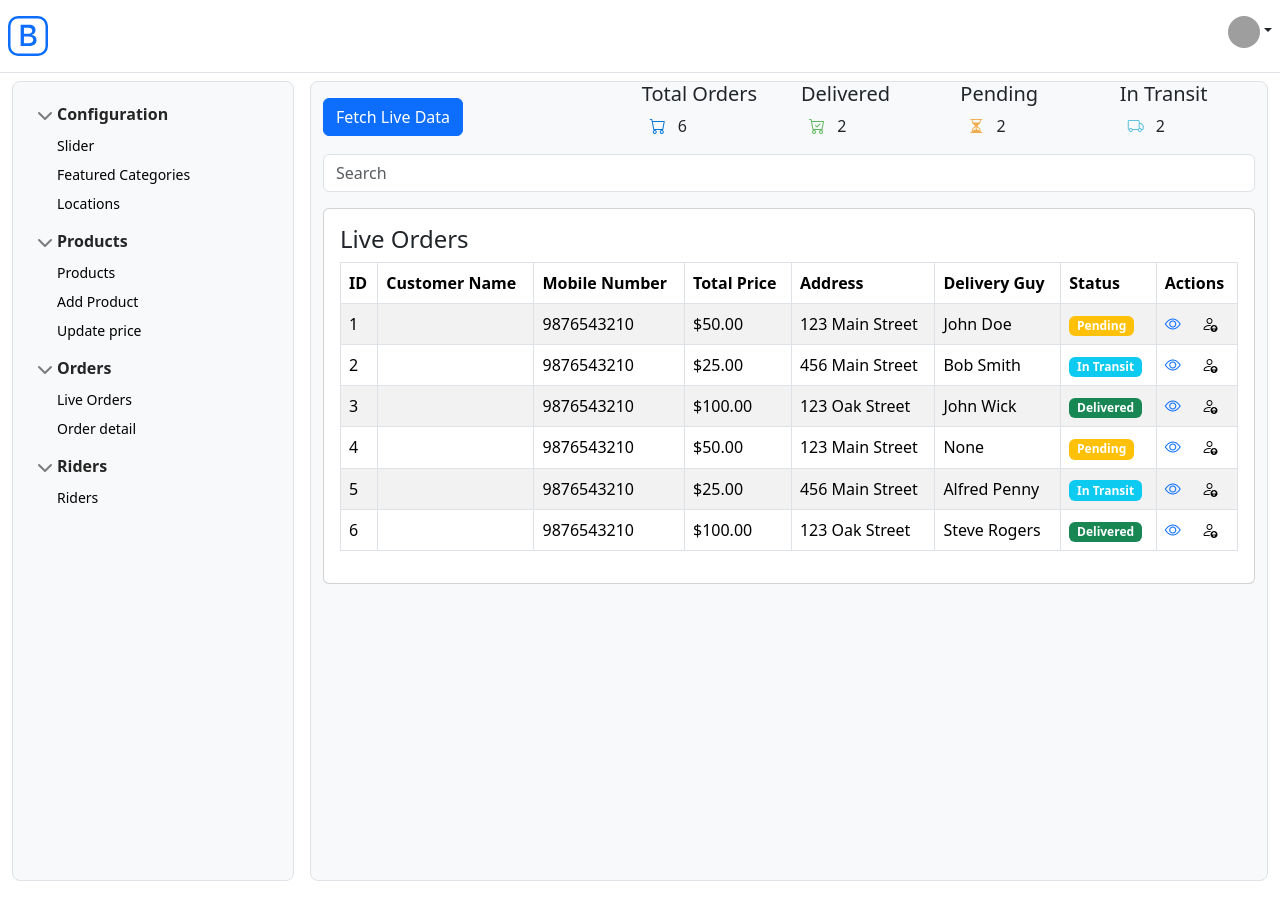
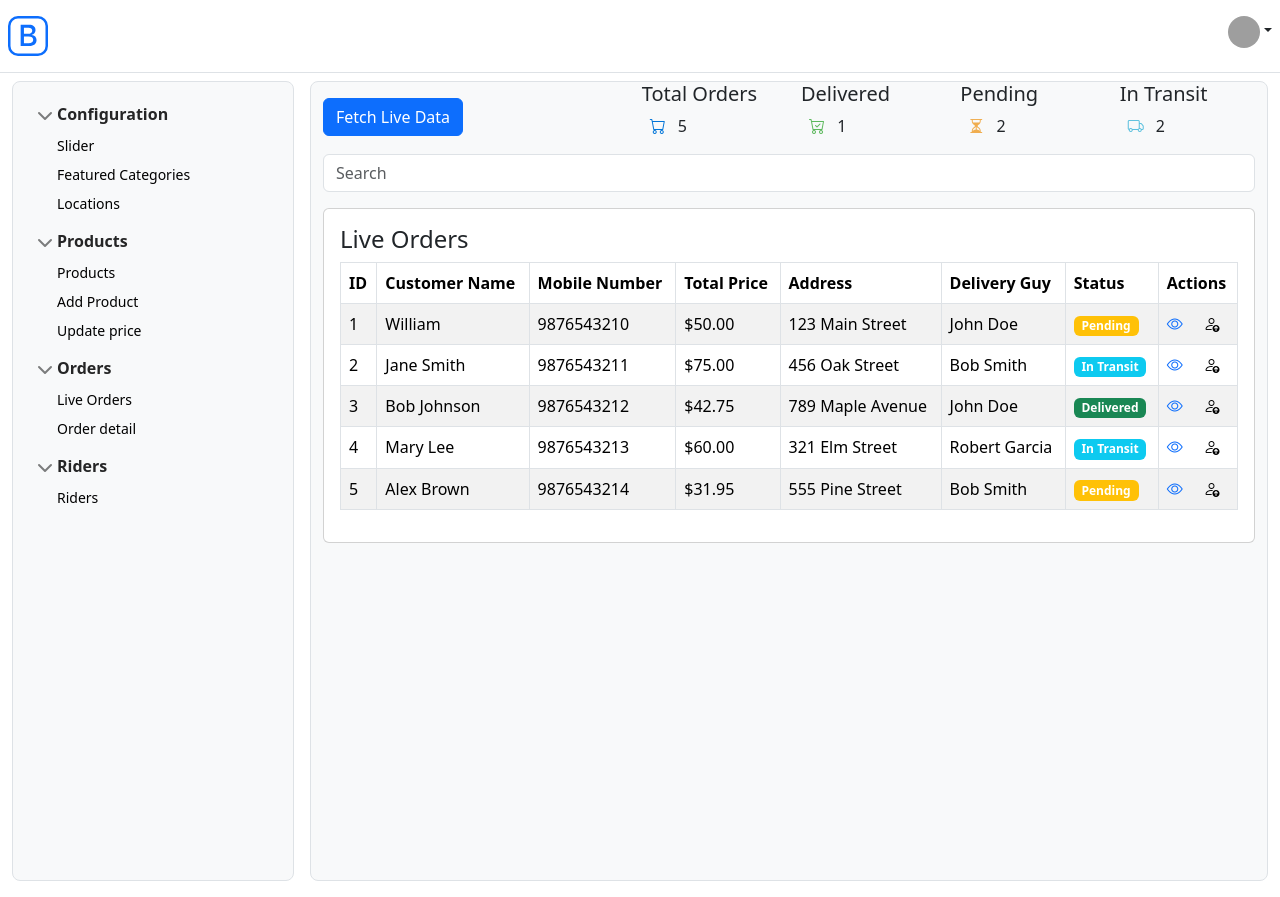
Before and after one commit to abeel50/admin-dashboard, an Angular app: page /orders in a window 1280 px wide. Built offline with nearby package versions, Linux system fonts and the light colour scheme; grey boxes are pictures that could not be loaded.

Commit message:
Order Data change

```diff
--- a/src/app/_constants/orders.ts
+++ b/src/app/_constants/orders.ts
@@ -4,54 +4,75 @@ export const ORDERS: Order[] = [
     {
         id: 1,
         phone: "9876543210",
-        totalPrice: 50,
+        customerName: 'William',
         address: "123 Main Street",
         status: 1,
         deliveryGuy: 1,
+        totalPrice: 50,
+        items: [
+            { id: 1, productName: 'Product A', quantity: 2, price: 20.00 },
+            { id: 2, productName: 'Product B', quantity: 1, price: 15.00 },
+            { id: 3, productName: 'Product C', quantity: 3, price: 20.00 }
+        ]
     },
 
     {
         id: 2,
-        phone: "9876543210",
-        totalPrice: 25,
-        address: "456 Main Street",
+        phone: "9876543211",
+        customerName: 'Jane Smith',
+        address: "456 Oak Street",
         status: 2,
-        deliveryGuy: 2
+        deliveryGuy: 2,
+        totalPrice: 75,
+        items: [
+            { id: 4, productName: 'Product D', quantity: 1, price: 25.00 },
+            { id: 5, productName: 'Product E', quantity: 2, price: 12.50 },
+            { id: 6, productName: 'Product F', quantity: 3, price: 8.99 }
+        ]
     },
 
     {
         id: 3,
-        phone: "9876543210",
-        totalPrice: 100,
-        address: "123 Oak Street",
+        phone: "9876543212",
+        customerName: 'Bob Johnson',
+        address: "789 Maple Avenue",
         status: 3,
-        deliveryGuy: 4
+        deliveryGuy: 1,
+        totalPrice: 42.75,
+        items: [
+            { id: 7, productName: 'Product G', quantity: 1, price: 17.25 },
+            { id: 8, productName: 'Product H', quantity: 2, price: 6.25 },
+            { id: 9, productName: 'Product I', quantity: 3, price: 3.75 }
+        ]
     },
     {
         id: 4,
-        phone: "9876543210",
-        totalPrice: 50,
-        address: "123 Main Street",
+        phone: "9876543213",
+        customerName: 'Mary Lee',
+        address: "321 Elm Street",
+        status: 2,
+        deliveryGuy: 3,
+        totalPrice: 60,
+        items: [
+            { id: 10, productName: 'Product J', quantity: 4, price: 10.00 },
+            { id: 11, productName: 'Product K', quantity: 1, price: 25.00 },
+            { id: 12, productName: 'Product L', quantity: 2, price: 12.50 }
+        ]
+    }
+    ,
+    {
+        id: 5,
+        phone: "9876543214",
+        customerName: 'Alex Brown',
+        address: "555 Pine Street",
         status: 1,
-        deliveryGuy: null
+        deliveryGuy: 2,
+        totalPrice: 31.95,
+        items: [
+            { id: 13, productName: 'Product M', quantity: 1, price: 7.95 },
+            { id: 14, productName: 'Product N', quantity: 3, price: 6.00 },
+            { id: 15, productName: 'Product O', quantity: 2, price: 9.00 }
+        ]
     },
 
-    {
-        id: 5,
-        phone: "9876543210",
-        totalPrice: 25,
-        address: "456 Main Street",
-        status: 2,
-        deliveryGuy: 6
-    },
-
-    {
-        id: 6,
-        phone: "9876543210",
-        totalPrice: 100,
-        address: "123 Oak Street",
-        status: 3,
-        deliveryGuy: 5
-
-    },
 ]
--- a/src/app/_interfaces/order.ts
+++ b/src/app/_interfaces/order.ts
@@ -1,8 +1,10 @@
 export interface Order {
     id: number;
+    customerName: string;
     phone: string;
     totalPrice: number;
     address: string;
     status: number;
     deliveryGuy: number | null;
+    items: any;
 }
```
